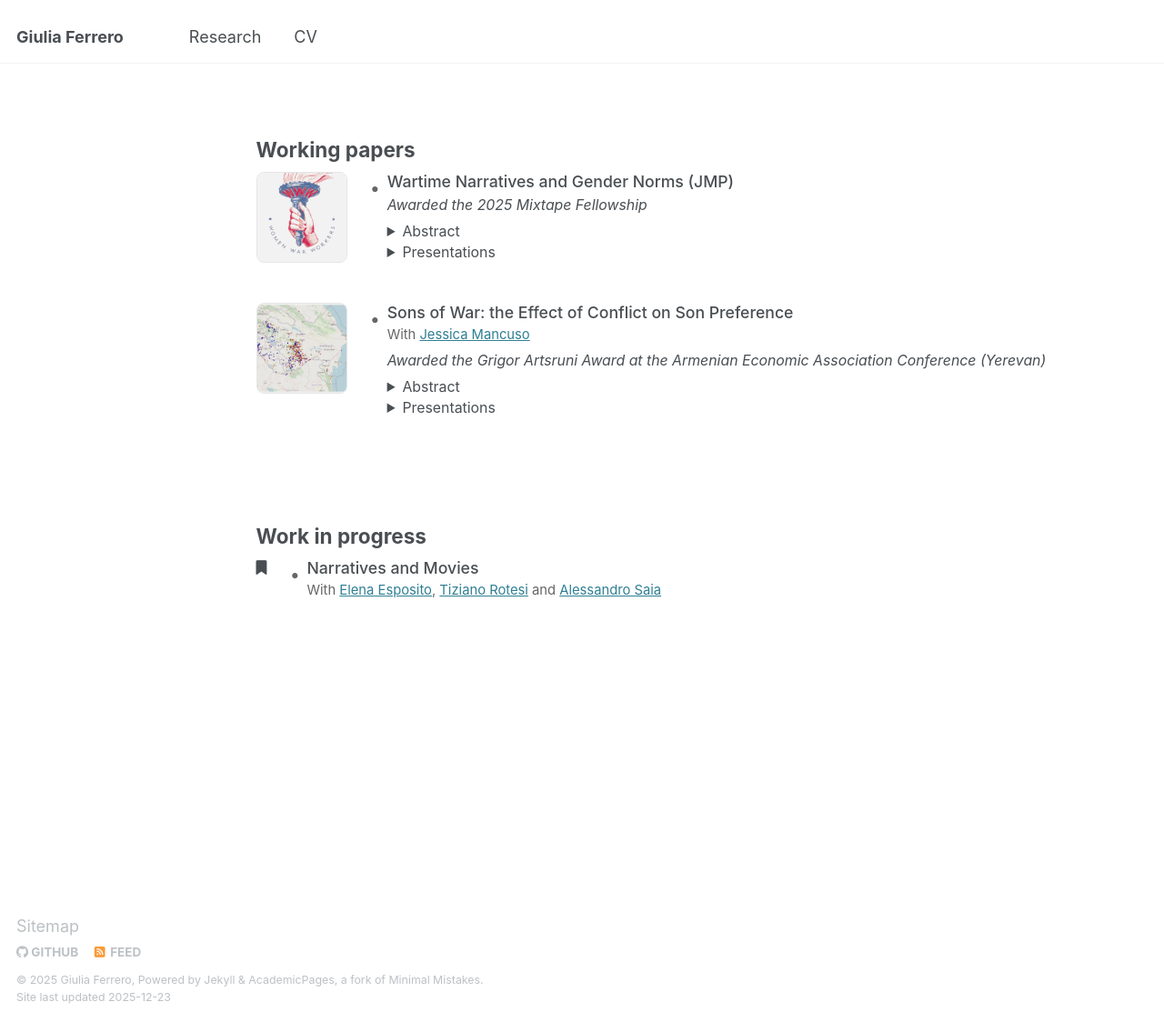
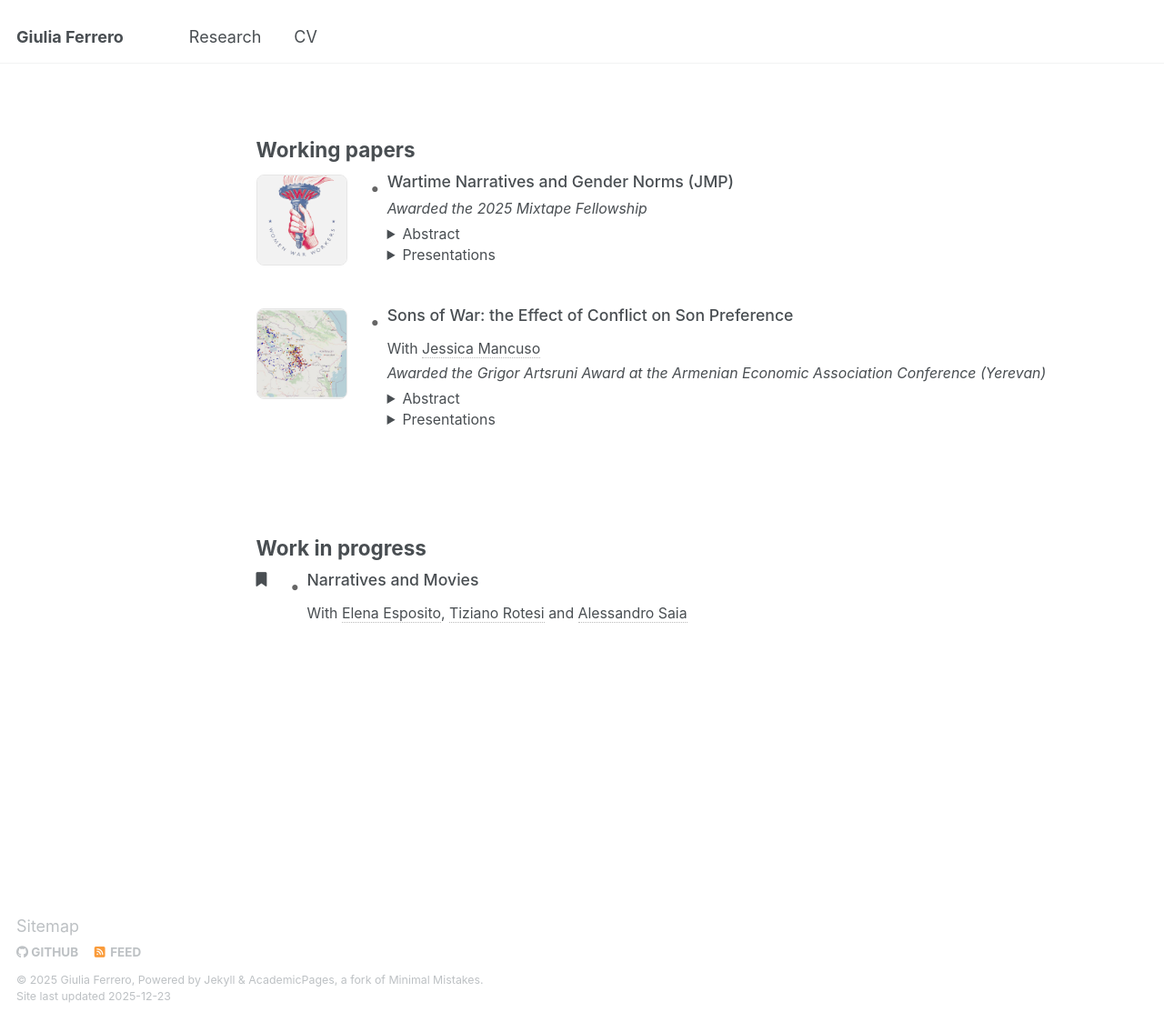
Before and after one commit to giuliferrero/giuliferrero.github.io, a Jekyll site: the page built from _pages/publications.md, in a window 1280 px wide and 1124 px high. Shown: the whole window at 91% size. Built offline with Jekyll 4.4.1, drawn with Linux system fonts in a browser that asks for light colours.

Commit message:
Update main.scss

```diff
--- a/assets/css/main.scss
+++ b/assets/css/main.scss
@@ -68,6 +68,15 @@
   justify-content: center;
 }
 
+.research-item {
+  align-items: flex-start;
+}
+
+.research-image,
+.research-badge {
+  margin-top: 0.15rem;
+}
+
 /* Images: same size, softer colors */
 .research-image img {
   width: 100%;
@@ -103,22 +112,32 @@
 
 /* Titles */
 .research-text h3 {
-  font-size: 0.98rem;   /* was ~1.02 */
+  font-size: 0.98rem;
   font-weight: 500;
-  margin: 0 0 0.2rem 0;
+}
+
+.research-text h3 span.jmp {
+  font-weight: 400;
+  font-size: 0.9em;
+  color: #666;
 }
 
 
 /* Paragraph spacing */
 .research-text p {
-  margin-bottom: 0.35rem;
+  margin-bottom: 0.25rem;
 }
 
 /* Coauthors */
-.coauthors {
-  font-size: 0.82rem;
-  color: #666;
-  margin: 0.1rem 0 0.35rem;
+.coauthors a {
+  color: inherit;
+  text-decoration: none;
+  border-bottom: 1px dotted #bbb;
+}
+
+.coauthors a:hover {
+  border-bottom-style: solid;
+  border-bottom-color: #666;
 }
 
 /* Venue / awards / italics */
@@ -127,11 +146,25 @@
   line-height: 1.5;
 }
 
+.venue {
+  font-size: 0.72rem;   /* clearly smaller */
+  font-style: italic;
+  color: #888;
+  margin-top: 0.1rem;
+  margin-bottom: 0.3rem;
+}
+
+
 /* Abstract / presentations toggles */
 .details summary {
-  font-size: 0.8rem;
-  color: #555;
+  font-size: 0.78rem;
+  color: #666;
 }
+
+.details[open] summary {
+  color: #444;
+}
+
 .details p {
   font-size: 0.83rem;
   line-height: 1.5;
```
